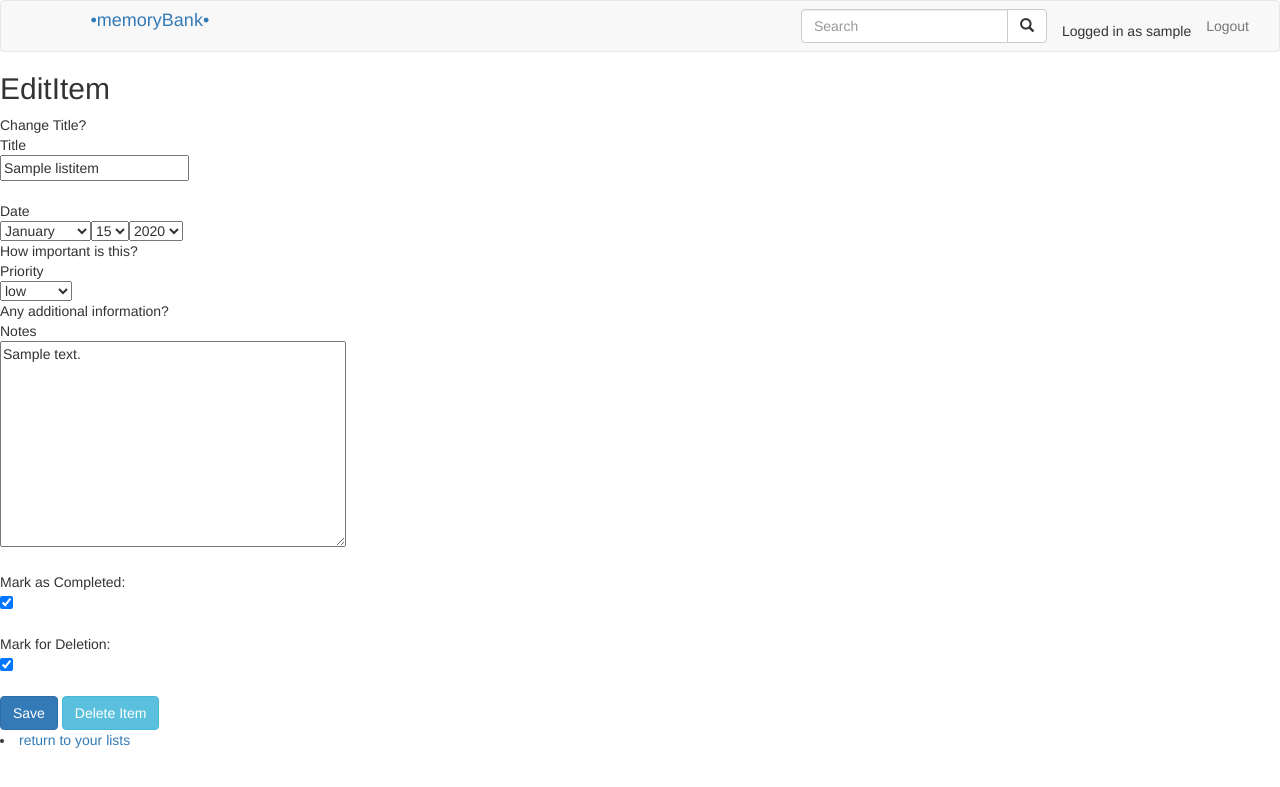
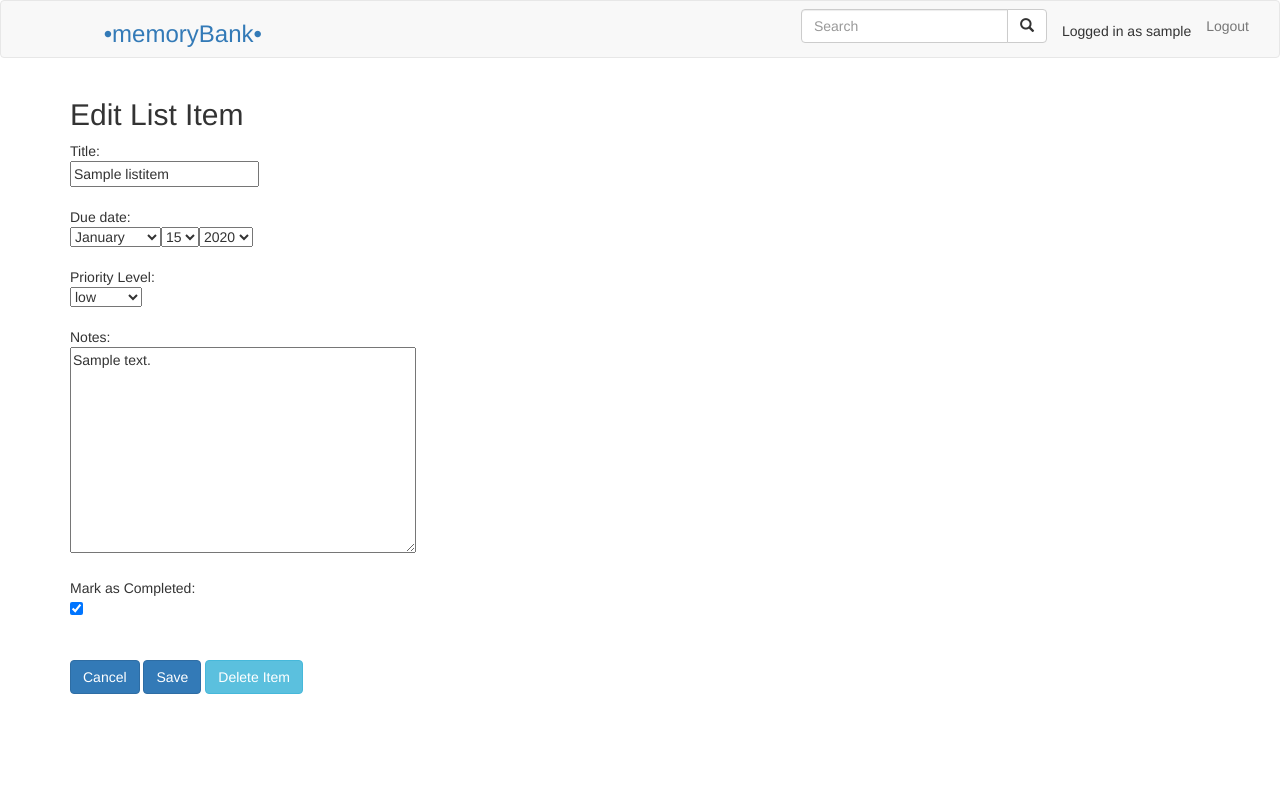
Before and after one commit to kingdomlevel/memory_bank, a Django app: page /memorybank/1/ in a window 1280 px wide. Shown: the top 787 px of the page. Run offline with Django 3.2, Linux system fonts and the light colour scheme; a user stored in the database is signed in; tables that the repository leaves empty hold one stand-in row (values such as "Sample post"); some libraries are stand-ins or nearby versions.

Commit message:
Added a cancel button and made a few other cosmetic changes

```diff
--- a/memoryBankApp/forms.py
+++ b/memoryBankApp/forms.py
@@ -15,7 +15,6 @@ class ListForm(forms.ModelForm):
 
 class ListItemForm(forms.ModelForm):
     title = forms.CharField(max_length=ListItem.max, help_text="Please give your item a title")
-    #include a javascript datepicker for the date field
     priority_list = [(1,'low'), (2,'medium'), (3,'high')]
     priority = forms.ChoiceField(choices=priority_list, help_text="How important is this?")
     notes = forms.CharField(widget=forms.Textarea, max_length=ListItem.notes_max,
@@ -27,20 +26,20 @@ class ListItemForm(forms.ModelForm):
 
 
 class EditItemForm(forms.ModelForm):
-    title = forms.CharField(max_length=ListItem.max, help_text="Change Title?")
+    title = forms.CharField(max_length=ListItem.max, help_text="Change Title?", label="Title: ")
     priority_list = [(1,'low'), (2,'medium'), (3,'high')]
-    priority = forms.ChoiceField(choices=priority_list, help_text="How important is this?")
+    priority = forms.ChoiceField(choices=priority_list, help_text="How important is this?", label="Priority Level: ")
     notes = forms.CharField(widget=forms.Textarea,max_length=ListItem.notes_max,
-                            help_text="Any additional information?")
-    date = forms.DateField(widget=forms.SelectDateWidget)
+                            help_text="Any additional information?", label="Notes: ", required=False)
+    date = forms.DateField(widget=forms.SelectDateWidget, label="Due date: ")
     completed = forms.BooleanField(label="Mark as Completed:", required=False)
-    removed = forms.BooleanField(label= "Mark for Deletion:", required=False)
+    # removed = forms.BooleanField(label= "Mark for Deletion:", required=False)
     class Meta:
         model = ListItem
-        fields = ('title', 'date', 'priority', 'notes', 'completed','removed',)
+        fields = ('title', 'date', 'priority', 'notes', 'completed',)
 
 
-class Bank(forms.ModelForm):
+class BankForm(forms.ModelForm):
 
 
 
@@ -49,7 +48,7 @@ class Bank(forms.ModelForm):
         fields = ()
 
 
-class BankItem(forms.ModelForm):
+class BankItemForm(forms.ModelForm):
 
 
 
--- a/memory_bank/settings.py
+++ b/memory_bank/settings.py
@@ -28,7 +28,7 @@ SECRET_KEY = 'j%x$m2qg7obv)wbu4hzldxr(#r$zf^*r7jrrdqt!^#x$epppl@'
 # SECURITY WARNING: don't run with debug turned on in production!
 DEBUG = True
 
-ALLOWED_HOSTS = []
+ALLOWED_HOSTS = ['*']
 
 
 # Application definition
--- a/static/memoryBankApp/style.css
+++ b/static/memoryBankApp/style.css
@@ -1,5 +1,5 @@
 .grid-stack {
-	background: blue;
+	background: green;
 	overflow: hidden;
 }
 
@@ -14,3 +14,7 @@
     text-align: center;
     font-size: 20px;
 }
+
+.listBox {
+
+}
--- a/templates/memoryBankApp/base.html
+++ b/templates/memoryBankApp/base.html
@@ -1,4 +1,5 @@
 <!DOCTYPE html>
+{% load staticfiles %}
 <html>
 <head lang = "en">
    <meta charset="UTF-8" />
@@ -15,6 +16,7 @@
    <script src="https://ajax.googleapis.com/ajax/libs/jquery/3.1.1/jquery.min.js"></script>
    <!-- compiled javascript for bootstrap (??) -->
    <script src="https://maxcdn.bootstrapcdn.com/bootstrap/3.3.7/js/bootstrap.min.js"></script>
+    <link rel="stylesheet" type="text/css" href="{% static 'memoryBankApp/style.css' %}" />
 
    <style>
    /* override css stuff here*/
@@ -39,9 +41,9 @@
                <!-- Application title: links to different stuff depending if user is logged in -->
                <div class="col-sm-2">
                {% if user.is_authenticated %}
-                  <a href="{% url 'home' %}"><h4> •memoryBank• </h4></a>
+                  <a href="{% url 'home' %}"><h3> •memoryBank• </h3></a>
                {% else %}
-                  <a href="{% url 'index' %}"><h4> •memoryBank• </h4></a>
+                  <a href="{% url 'index' %}"><h3> •memoryBank• </h3></a>
                {% endif %}
                </div>
             </div>
--- a/templates/memoryBankApp/edititem.html
+++ b/templates/memoryBankApp/edititem.html
@@ -9,26 +9,36 @@
         $('.submitDelete').click(function() {
             $('#removeFormField').val('1');
             document.getElementById("ListForm").submit();
-           // window.location.href = "/memorybank/home";
        });
     });
 </script>
 
+<script type="text/javascript">
+    $(document).ready(function() {
+        $('.cancelEdit').click(function() {
+        window.location.href = "/memorybank/home";
+       });
+    });
+</script>
+
+<div class="container">
     <form role="form" id="ListForm" method="post" action=".">
-    <h2 class="form-signin-heading">EditItem</h2>
+        <h2 class="form-signin-heading">Edit List Item</h2>
         {% csrf_token %}
         {% for field in form.visible_fields %}
             {{ field.errors }}
-    {{ field.help_text }}<br/>
+            <!--{{ field.help_text }}<br/>-->
             {{ field.label }}<br/>
-    {{ field }}<br/>
+            {{ field }}<br/><br/>
         {% endfor %}
         <input type="hidden" id="removeFormField" value="0" name="removeFormField" />
         <br/>
+        <button class="btn btn-primary cancelEdit" type="button">Cancel</button>
         <button class="btn btn-primary" type="submit" name="submitSave">Save</button>
         <button type="button" class="btn btn-info btm-sm submitDelete" >Delete Item</button>
-    <li><a href="{% url 'home' %}">return to your lists</a></li>
+        <!--<li><a href="{% url 'home' %}">return to your lists</a></li>-->
     </form>
+</div>
 
 
 
```
Also changed, not shown: templates/memoryBankApp/home.html (+5 -12 lines). Lines whose indentation alone changed are shown as unchanged.
